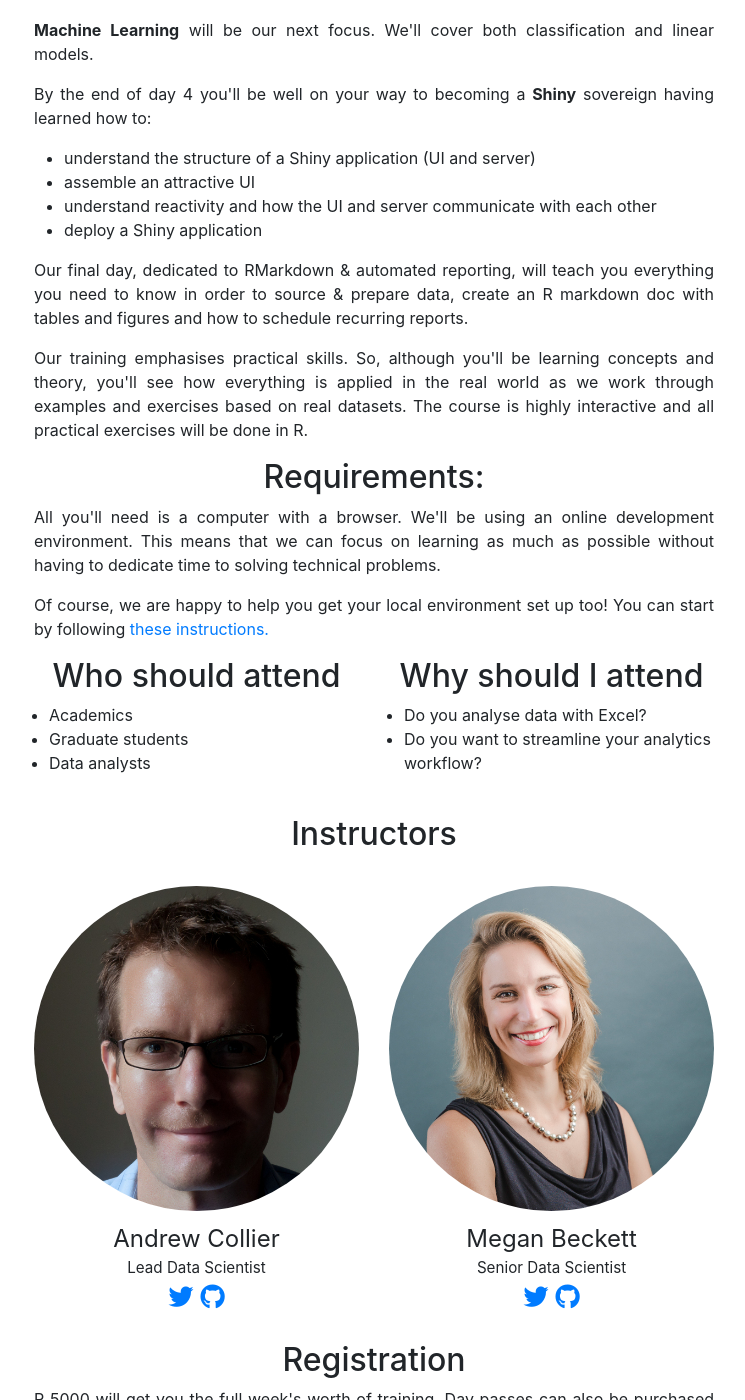
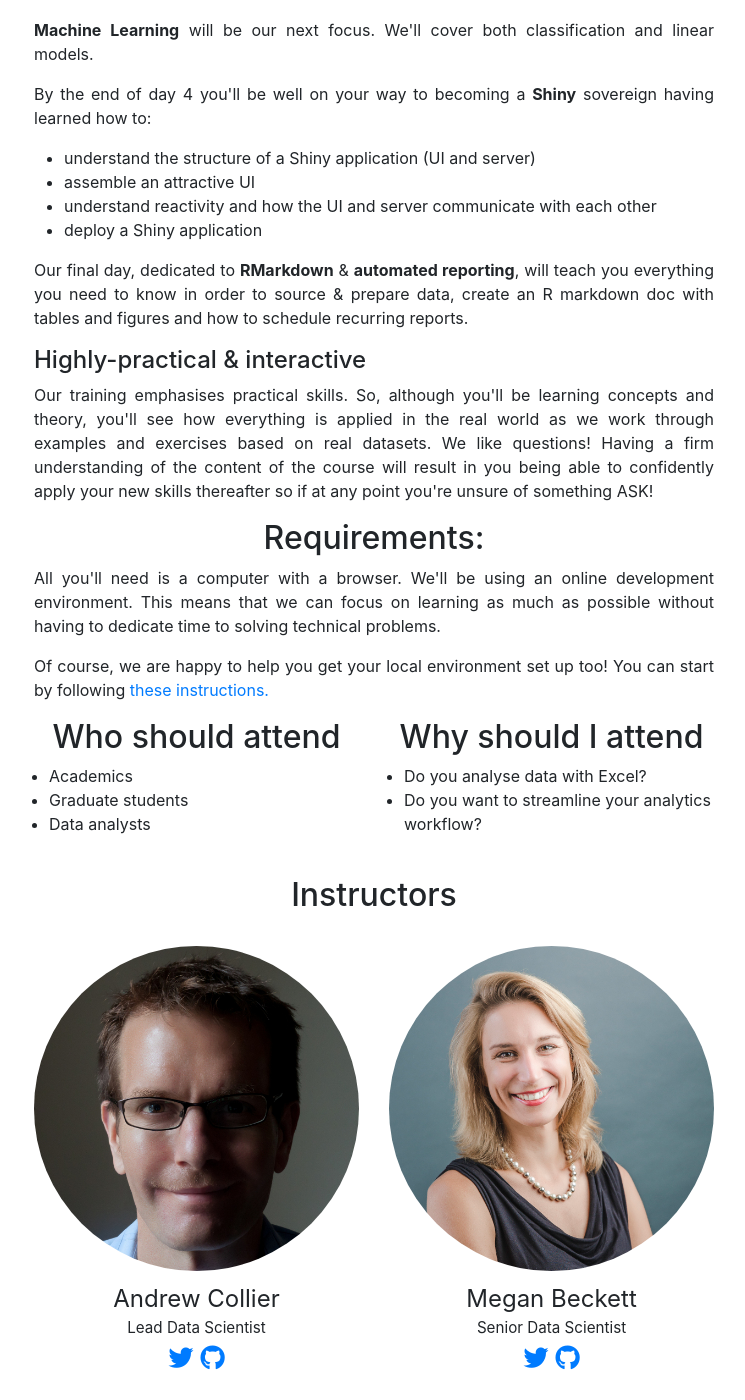
Before and after one commit to exegetic-analytics/intro-data-science-r-cape-town, a Jekyll site: the page built from index.md, in a window 1280 px wide and 1400 px high, scrolled down 1179 px. Shown: the whole window, without its empty margins (266-1011 px from the left). Built offline with Jekyll 4.4.1, drawn with Linux system fonts in a browser that asks for light colours; nearby versions of some CDN libraries; some of the changed text lies outside the part shown.

Commit message:
Added another paragraph to the Scope and Objective section titled 'Highly-practical & interactive'.

```diff
--- a/_layouts/home.html
+++ b/_layouts/home.html
@@ -8,7 +8,7 @@ layout: default
   {%- endif -%}
 
   <a href="https://www.exegetic.biz/"><img src="images/exegetic-banner-grad.svg" alt="Exegetic Analytics logo"></a>
-  <h1 style="text-align:center;">Introduction to data science</h1>
+  <h1 style="text-align:center;">Introduction to Data Science with R</h1>
 
   <div class="row">
       <div class="column">
@@ -78,8 +78,10 @@ layout: default
       <li>understand reactivity and how the UI and server communicate with each other</li>
       <li>deploy a Shiny application</li>
     </ul></p>
-  <p>Our final day, dedicated to RMarkdown & automated reporting, will teach you everything you need to know in order to source & prepare data, create an R markdown doc with tables and figures and how to schedule recurring reports.</p>
-  <p>Our training emphasises practical skills. So, although you'll be learning concepts and theory, you'll see how everything is applied in the real world as we work through examples and exercises based on real datasets. The course is highly interactive and all practical exercises will be done in R.</p>
+  <p>Our final day, dedicated to <b>RMarkdown</b> & <b>automated reporting</b>, will teach you everything you need to know in order to source & prepare data, create an R markdown doc with tables and figures and how to schedule recurring reports.</p>
+
+  <h4>Highly-practical & interactive</h4>
+  <p>Our training emphasises practical skills. So, although you'll be learning concepts and theory, you'll see how everything is applied in the real world as we work through examples and exercises based on real datasets. We like questions! Having a firm understanding of the content of the course will result in you being able to confidently apply your new skills thereafter so if at any point you're unsure of something ASK!</p>
 
   <h2> Requirements:</h2>
   <p>All you'll need is a computer with a browser. We'll be using an online development environment. This means that we can focus on learning as much as possible without having to dedicate time to solving technical problems.</p>
@@ -145,8 +147,7 @@ layout: default
         </div>
 <br>
         <h2>Registration</h2>
-        <p>R 5000 will get you the full week's worth of training. Day passes can also be purchased for R 1000 per day.</p>
-        <p>*Don't dilly-dally, tickets are limited.</p>
+        <p>R 5000 will get you the full week's worth of training. Day passes can also be purchased for R&nbsp;1000 per day. <b>*</b>Seats are limited to ensure quality training and maximum personal attention.</p>
 
       <div class="register2">
         <button type="button" class="register">Purchase a ticket</button>
```
